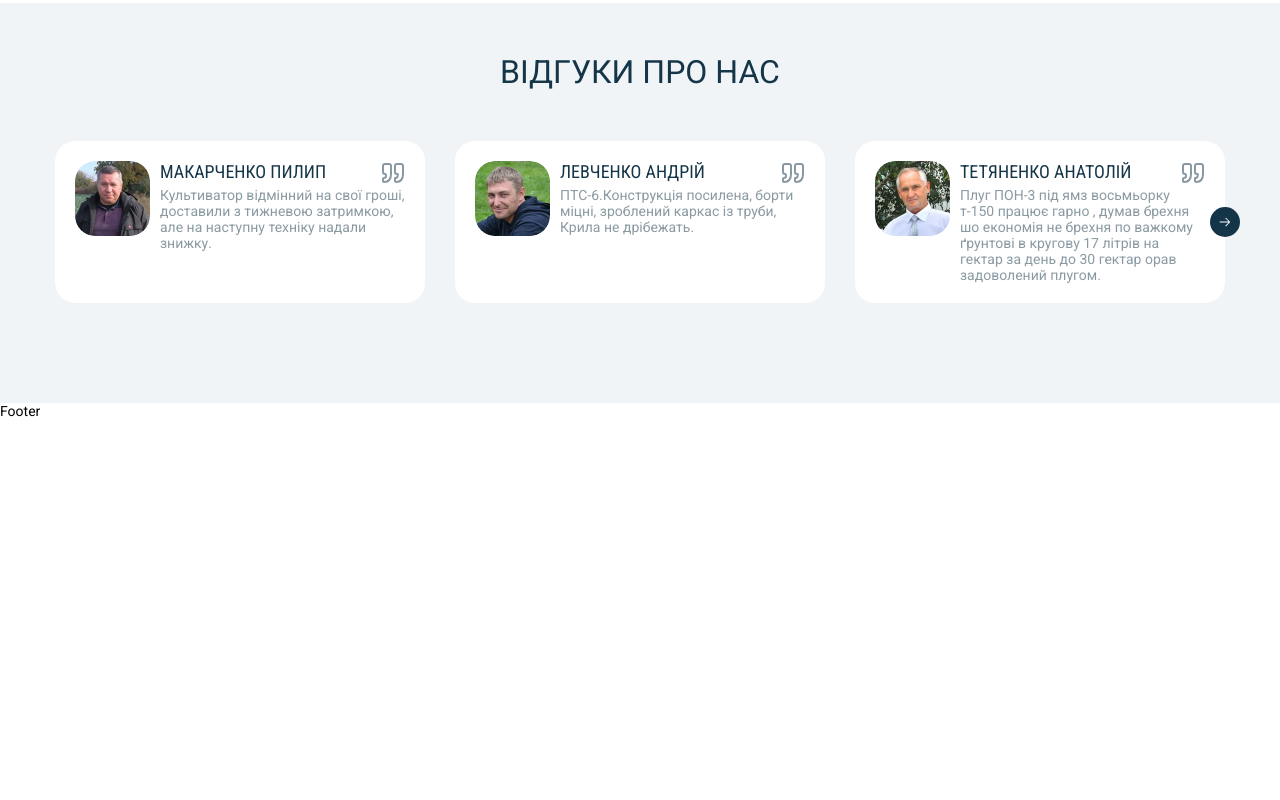
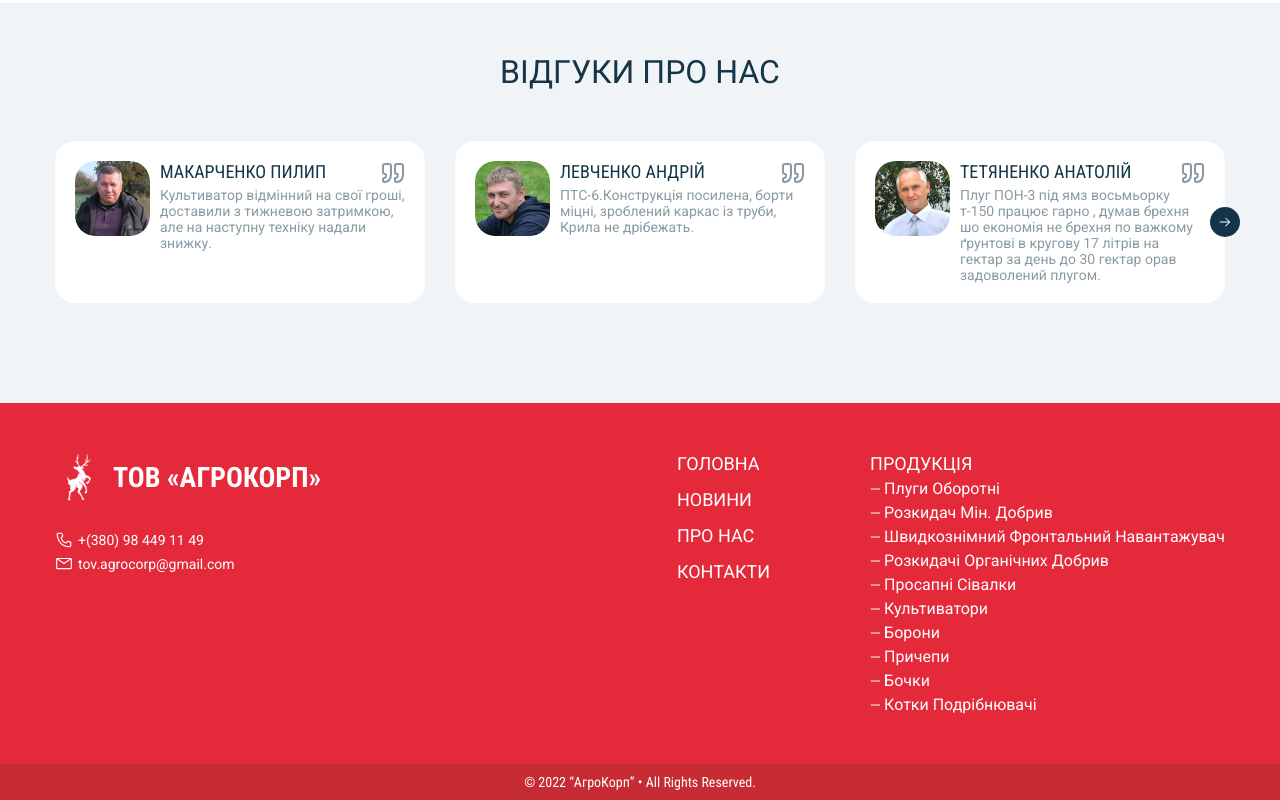
Before and after one commit to ptrv-dev/react-agrocorp, a React (Create React App) app: page / in a window 1280 px wide. Shown: the part 2442-3242 px from the top of the page. Before the commit the page ends 2861 px from the top, so only its background shows below. Built offline with nearby package versions, Linux system fonts and the light colour scheme.

Commit message:
Footer HTML + STYLE + Adaptive

```diff
--- /dev/null
+++ b/src/components/Footer/Footer.scss
@@ -0,0 +1,131 @@
+.footer {
+	display: flex;
+	flex-direction: column;
+	&__contacts {
+		display: flex;
+		flex-direction: column;
+		&-item {
+			display: inline-flex;
+			align-items: center;
+			text-decoration: none;
+			svg {
+				margin-right: 5px;
+			}
+			span {
+				font-size: 14px;
+				color: #ffffff;
+			}
+			&:not(:last-of-type) {
+				margin-bottom: 5px;
+			}
+		}
+	}
+	&__top {
+		background: #e4293b;
+		padding: 50px 0;
+		.container {
+			display: flex;
+			justify-content: space-between;
+		}
+		.logo {
+			margin-bottom: 30px;
+		}
+	}
+	&__column {
+		display: flex;
+		flex-direction: column;
+		&:last-of-type {
+			flex-direction: row;
+		}
+	}
+
+	&__bottom {
+		background: #c72b34;
+		padding: 10px 0;
+	}
+	&__copyright {
+		font-weight: 400;
+		font-size: 14px;
+		color: #ffffff;
+		text-align: center;
+	}
+}
+.footer-nav {
+	&:not(:last-of-type) {
+		margin-right: 100px;
+	}
+	&__list {
+		display: flex;
+		flex-direction: column;
+		list-style: none;
+	}
+	&__item {
+		color: #fff;
+		&:not(:last-of-type) {
+			margin-bottom: 15px;
+		}
+		&_small {
+			&:not(:last-of-type) {
+				margin-bottom: 5px;
+			}
+			list-style: '— ';
+			margin-left: 14px;
+			&:hover {
+				text-decoration: underline;
+			}
+		}
+	}
+	&__link {
+		text-transform: uppercase;
+		text-decoration: none;
+		color: #ffffff;
+		font-size: 18px;
+		&_small {
+			font-size: 16px;
+			text-transform: capitalize;
+		}
+	}
+	&__title {
+		text-transform: uppercase;
+		color: #ffffff;
+		font-size: 18px;
+		margin-bottom: 5px;
+	}
+}
+@media screen and (max-width: 1023.98px) {
+	.footer-nav {
+		&:not(:last-of-type) {
+			margin-right: 50px;
+		}
+	}
+}
+@media screen and (max-width: 767.98px) {
+	.footer {
+		&__top {
+			.container {
+				flex-direction: column;
+				align-items: center;
+			}
+		}
+		&__column {
+			width: 100%;
+			&:not(:last-of-type) {
+				align-items: center;
+				margin-bottom: 30px;
+			}
+			justify-content: center;
+		}
+	}
+}
+@media screen and (max-width: 374.98px) {
+	.footer__column {
+		&:last-of-type {
+			flex-direction: column;
+		}
+	}
+	.footer__nav {
+		&:not(:last-of-type) {
+			margin-bottom: 30px;
+		}
+	}
+}
--- a/src/components/Footer/index.tsx
+++ b/src/components/Footer/index.tsx
@@ -1,7 +1,124 @@
 import React from 'react';
+import { useSelector } from 'react-redux';
+import { Link } from 'react-router-dom';
+
+import { RootState } from '../../redux/store';
+
+import './Footer.scss';
 
 const Footer: React.FC = () => {
-	return <div>Footer</div>;
+	const catalogList = useSelector((state: RootState) => state.catalog);
+
+	return (
+		<footer className="footer">
+			<div className="footer__top">
+				<div className="container">
+					<div className="footer__column">
+						<Link to="/" className="logo">
+							<div className="logo__image">
+								<img
+									src={require('../../static/img/logo.png')}
+									alt="Logo"
+								/>
+							</div>
+							<div className="logo__text">
+								<h3>ТОВ «Агрокорп»</h3>
+							</div>
+						</Link>
+						<div className="footer__contacts">
+							<a
+								href="tel:+380984491149"
+								className="footer__contacts-item footer__phone"
+							>
+								<svg
+									width="18"
+									height="18"
+									viewBox="0 0 18 18"
+									fill="none"
+									xmlns="http://www.w3.org/2000/svg"
+								>
+									<path
+										d="M14.625 16.3125H14.5294C3.47625 15.6769 1.90688 6.35063 1.6875 3.50438C1.66983 3.28308 1.69599 3.06046 1.76449 2.84929C1.833 2.63812 1.9425 2.44255 2.08672 2.27377C2.23094 2.10499 2.40704 1.96632 2.60495 1.86572C2.80285 1.76512 3.01865 1.70456 3.24 1.6875H6.33938C6.56469 1.68728 6.78488 1.75472 6.97142 1.88109C7.15796 2.00746 7.30226 2.18693 7.38563 2.39625L8.24063 4.5C8.32295 4.7045 8.34338 4.92867 8.29938 5.14468C8.25538 5.36068 8.14888 5.559 7.99313 5.715L6.795 6.92438C6.98216 7.98792 7.49148 8.96831 8.25407 9.73291C9.01666 10.4975 9.9957 11.0094 11.0588 11.1994L12.2794 9.99C12.4377 9.83596 12.6379 9.73195 12.855 9.69094C13.072 9.64993 13.2964 9.67373 13.5 9.75938L15.6206 10.6088C15.8268 10.6947 16.0027 10.8402 16.1259 11.0265C16.2491 11.2128 16.3141 11.4316 16.3125 11.655V14.625C16.3125 15.0726 16.1347 15.5018 15.8182 15.8182C15.5018 16.1347 15.0726 16.3125 14.625 16.3125ZM3.375 2.8125C3.22582 2.8125 3.08274 2.87176 2.97725 2.97725C2.87177 3.08274 2.8125 3.22582 2.8125 3.375V3.42C3.07125 6.75 4.73063 14.625 14.5913 15.1875C14.6652 15.1921 14.7392 15.182 14.8092 15.1579C14.8792 15.1338 14.9438 15.0961 14.9992 15.0469C15.0546 14.9978 15.0997 14.9382 15.132 14.8716C15.1644 14.805 15.1832 14.7327 15.1875 14.6587V11.655L13.0669 10.8056L11.4525 12.4087L11.1825 12.375C6.28875 11.7619 5.625 6.86813 5.625 6.8175L5.59125 6.5475L7.18875 4.93313L6.345 2.8125H3.375Z"
+										fill="white"
+									/>
+								</svg>
+								<span>+(380) 98 449 11 49</span>
+							</a>
+							<a
+								href="mailto:tov.agrocorp@gmail.com"
+								className="footer__contacts-item footer__email"
+							>
+								<svg
+									width="18"
+									height="19"
+									viewBox="0 0 18 19"
+									fill="none"
+									xmlns="http://www.w3.org/2000/svg"
+								>
+									<path
+										d="M15.75 3.875H2.25C1.95163 3.875 1.66548 3.99353 1.4545 4.2045C1.24353 4.41548 1.125 4.70163 1.125 5V14C1.125 14.2984 1.24353 14.5845 1.4545 14.7955C1.66548 15.0065 1.95163 15.125 2.25 15.125H15.75C16.0484 15.125 16.3345 15.0065 16.5455 14.7955C16.7565 14.5845 16.875 14.2984 16.875 14V5C16.875 4.70163 16.7565 4.41548 16.5455 4.2045C16.3345 3.99353 16.0484 3.875 15.75 3.875ZM14.5125 5L9 8.81375L3.4875 5H14.5125ZM2.25 14V5.51187L8.67938 9.96125C8.77354 10.0266 8.8854 10.0616 9 10.0616C9.1146 10.0616 9.22647 10.0266 9.32063 9.96125L15.75 5.51187V14H2.25Z"
+										fill="white"
+									/>
+								</svg>
+								<span>tov.agrocorp@gmail.com</span>
+							</a>
+						</div>
+					</div>
+					<div className="footer__column">
+						<nav className="footer__nav footer-nav">
+							<ul className="footer-nav__list">
+								<li className="footer-nav__item">
+									<a href="/" className="footer-nav__link">
+										Головна
+									</a>
+								</li>
+								<li className="footer-nav__item">
+									<a href="/" className="footer-nav__link">
+										Новини
+									</a>
+								</li>
+								<li className="footer-nav__item">
+									<a href="/" className="footer-nav__link">
+										Про нас
+									</a>
+								</li>
+								<li className="footer-nav__item">
+									<a href="/" className="footer-nav__link">
+										Контакти
+									</a>
+								</li>
+							</ul>
+						</nav>
+						<nav className="footer__nav footer-nav">
+							<p className="footer-nav__title">Продукція</p>
+							<ul className="footer-nav__list">
+								{catalogList.map((item) => (
+									<li
+										key={item.id}
+										className="footer-nav__item footer-nav__item_small"
+									>
+										<Link
+											to={`catalog/${item.id}`}
+											className="footer-nav__link footer-nav__link_small"
+										>
+											{item.title}
+										</Link>
+									</li>
+								))}
+							</ul>
+						</nav>
+					</div>
+				</div>
+			</div>
+			<div className="footer__bottom">
+				<div className="container">
+					<h4 className="footer__copyright">
+						© 2022 “АгроКорп” • All Rights Reserved.
+					</h4>
+				</div>
+			</div>
+		</footer>
+	);
 };
 
 export default Footer;
```
